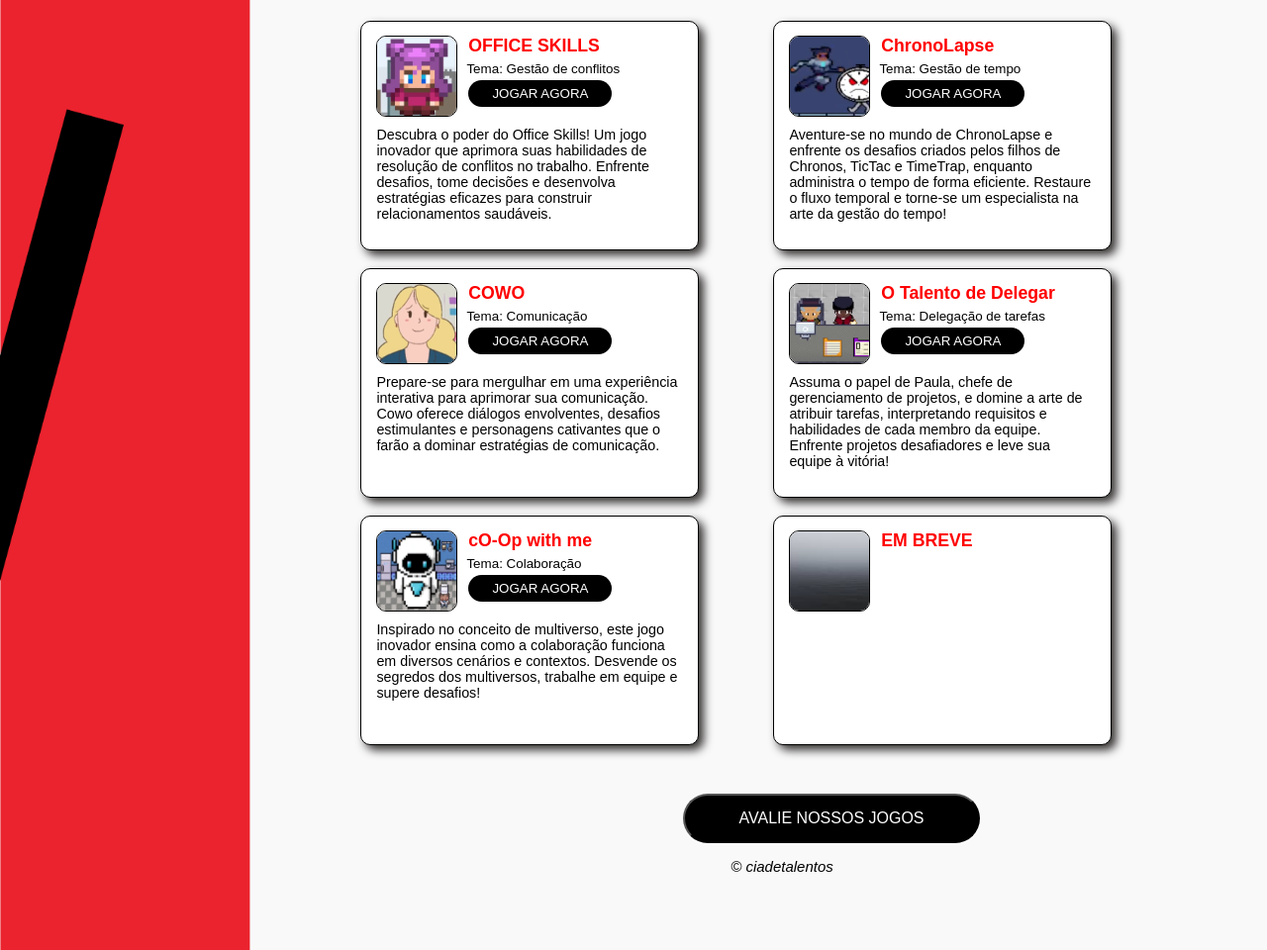
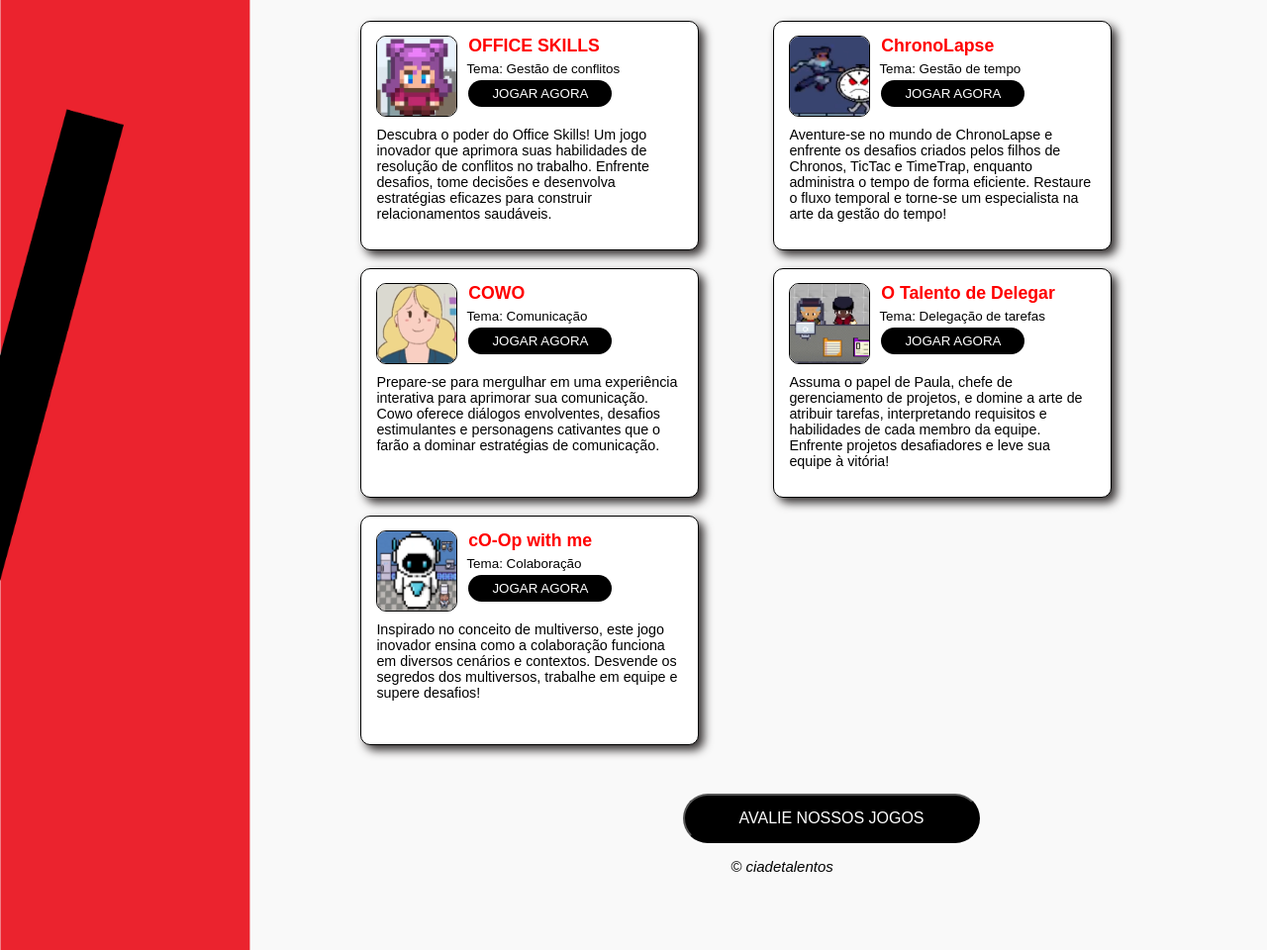
Before and after one commit to lidiamariano/LP, a plain HTML site: page index.html in a window 1280 px wide. Shown: the part 140-1100 px from the top of the page at 99% size. Drawn offline with Linux system fonts and the light colour scheme.

Commit message:
att tirar em breve

```diff
--- a/index.html
+++ b/index.html
@@ -127,7 +127,7 @@
             </div>
         </section>
 
-        <section class="jogo4">
+        <!--<section class="jogo4">
             <div>
                 <div class="containerCard">
                     <div class="iconCard">
@@ -138,12 +138,12 @@
                             <h5>EM BREVE</h5>
                         </div>
                         <div class="textCard2">
-                            <!-- <h6>Tema: </h>
-                            <button class="buttonCard"> JOGAR AGORA</button> -->
+                             <h6>Tema: </h>
+                            <button class="buttonCard"> JOGAR AGORA</button>
                         </div>
                     </div>
                 </div>
-
+            -->
                 <!-- <h6>The default font size is 16px. Changing the font size of a paragraph will require me to use a style attribute that contains the CSS font-size property set to "26px." The other elements on the page are not targeted by inline CSS and therefore remain 16px.</h6> -->
             </div>
         </section>
```
